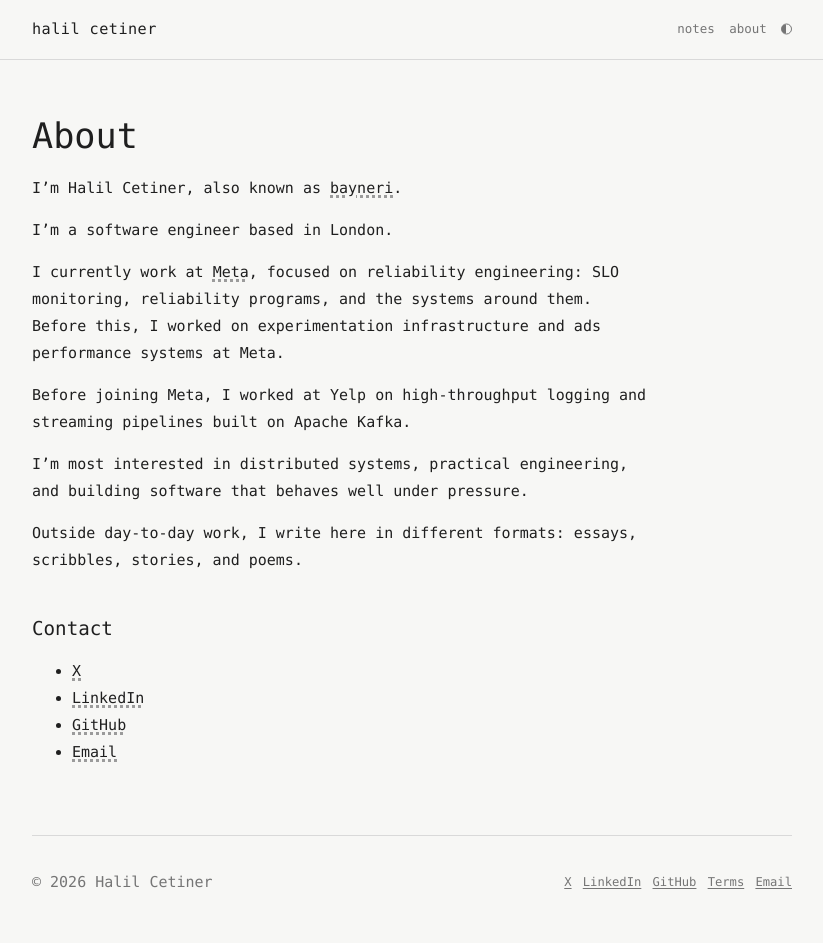
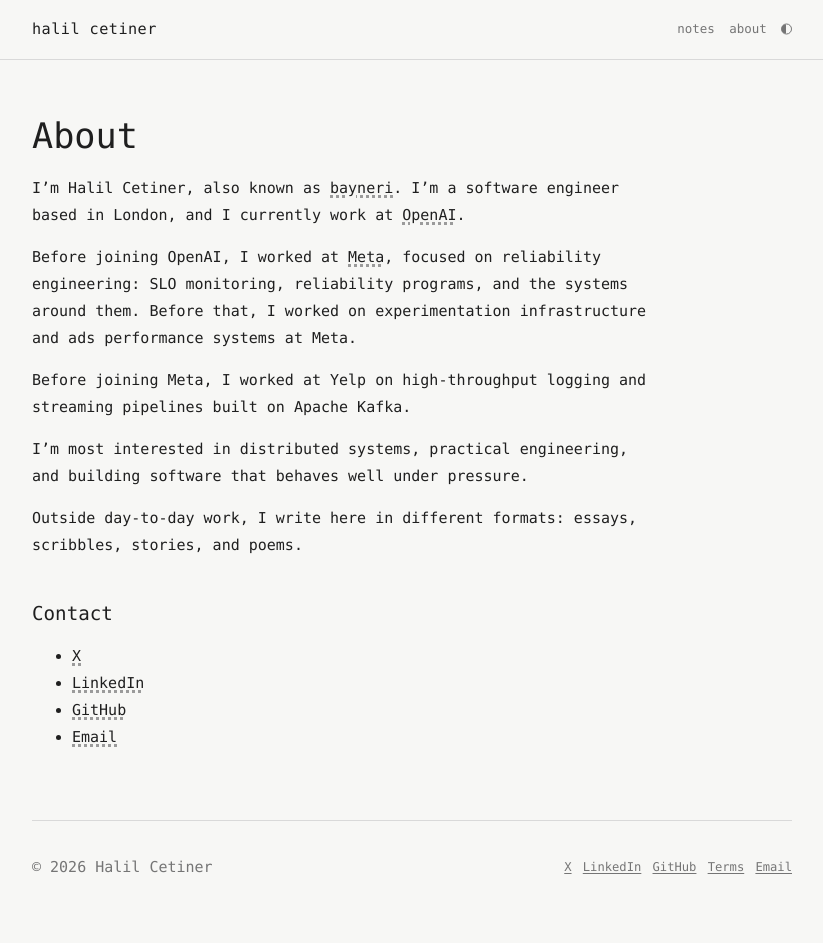
Before and after one commit to bayneri/halil.cetiner.me, a Jekyll site: the page built from about.md, in a window 1280 px wide. Shown: the whole page, without its empty margins (228-1051 px from the left). Built offline with Jekyll 4.4.1, drawn with Linux system fonts in a browser that asks for light colours.

Commit message:
chore(about): update about for new job

```diff
--- a/about.md
+++ b/about.md
@@ -3,11 +3,9 @@ layout: page
 title: About
 permalink: /about/
 ---
-I'm Halil Cetiner, also known as [bayneri](https://www.x.com/bayneri).
+I'm Halil Cetiner, also known as [bayneri](https://www.x.com/bayneri). I'm a software engineer based in London, and I currently work at [OpenAI](https://openai.com/).
 
-I'm a software engineer based in London.
-
-I currently work at [Meta](https://about.facebook.com/), focused on reliability engineering: SLO monitoring, reliability programs, and the systems around them. Before this, I worked on experimentation infrastructure and ads performance systems at Meta.
+Before joining OpenAI, I worked at [Meta](https://about.facebook.com/), focused on reliability engineering: SLO monitoring, reliability programs, and the systems around them. Before that, I worked on experimentation infrastructure and ads performance systems at Meta.
 
 Before joining Meta, I worked at Yelp on high-throughput logging and streaming pipelines built on Apache Kafka.
 
```
